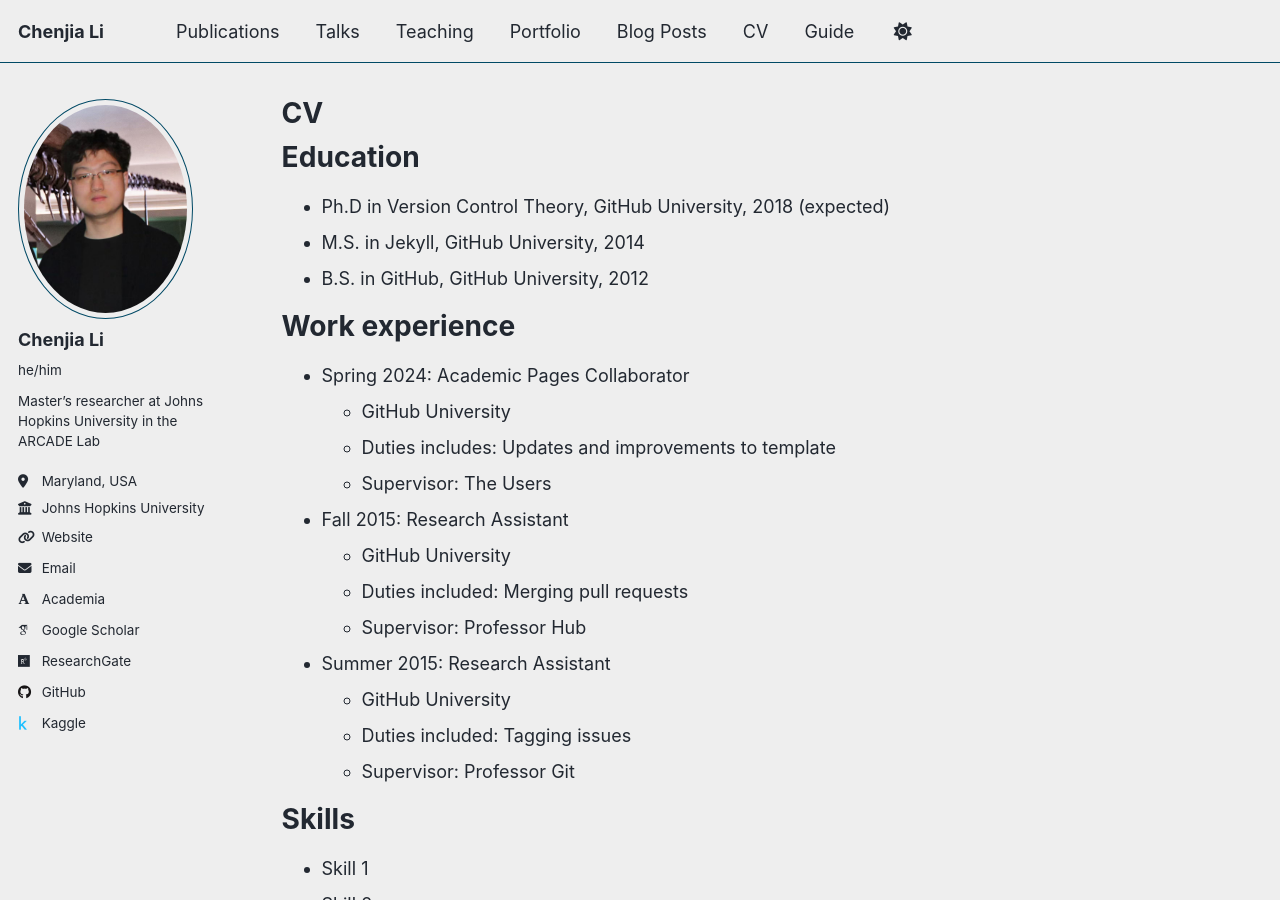
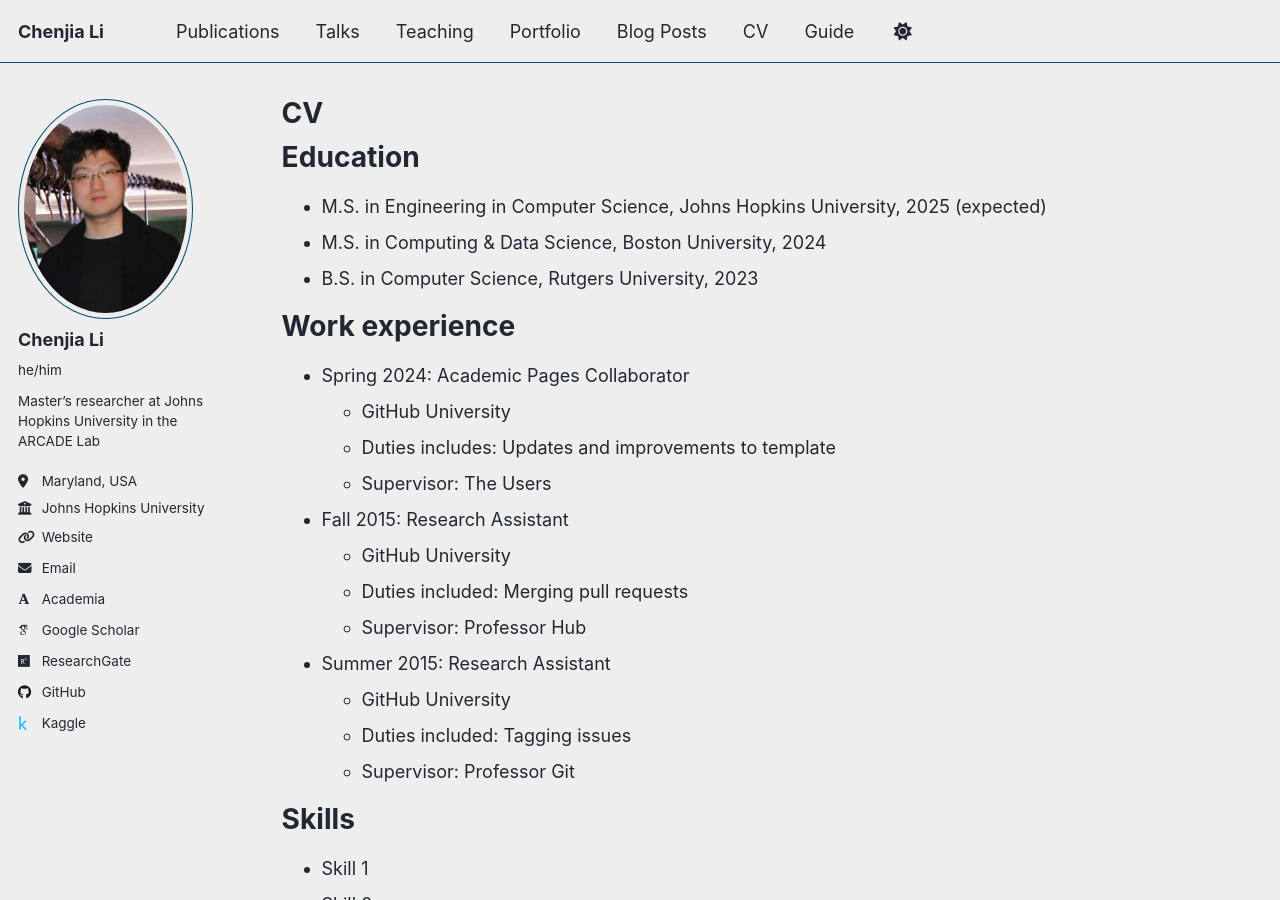
Before and after one commit to ResurrectionV/ResurrectionV.github.io, a Jekyll site: the page built from _pages/cv.md, in a window 1280 px wide and 900 px high. Built offline with Jekyll 4.4.1, drawn with Linux system fonts in a browser that asks for light colours; some web fonts are replaced; a script that is not in the unit is left out.

Commit message:
Update cv.md

```diff
--- a/_pages/cv.md
+++ b/_pages/cv.md
@@ -11,9 +11,9 @@ redirect_from:
 
 Education
 ======
-* Ph.D in Version Control Theory, GitHub University, 2018 (expected)
-* M.S. in Jekyll, GitHub University, 2014
-* B.S. in GitHub, GitHub University, 2012
+* M.S. in Engineering in Computer Science, Johns Hopkins University, 2025 (expected)
+* M.S. in Computing & Data Science, Boston University, 2024
+* B.S. in Computer Science, Rutgers University, 2023
 
 Work experience
 ======
```
